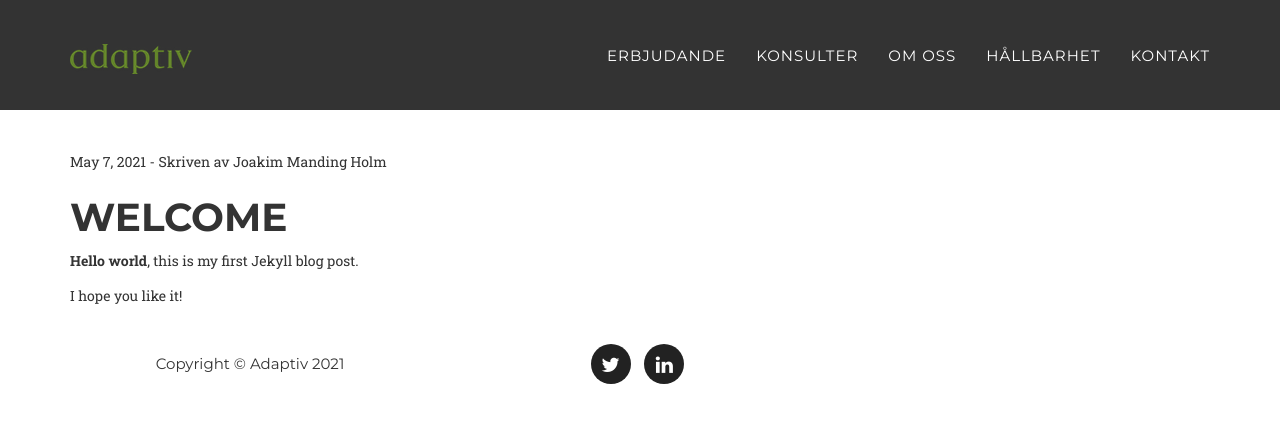
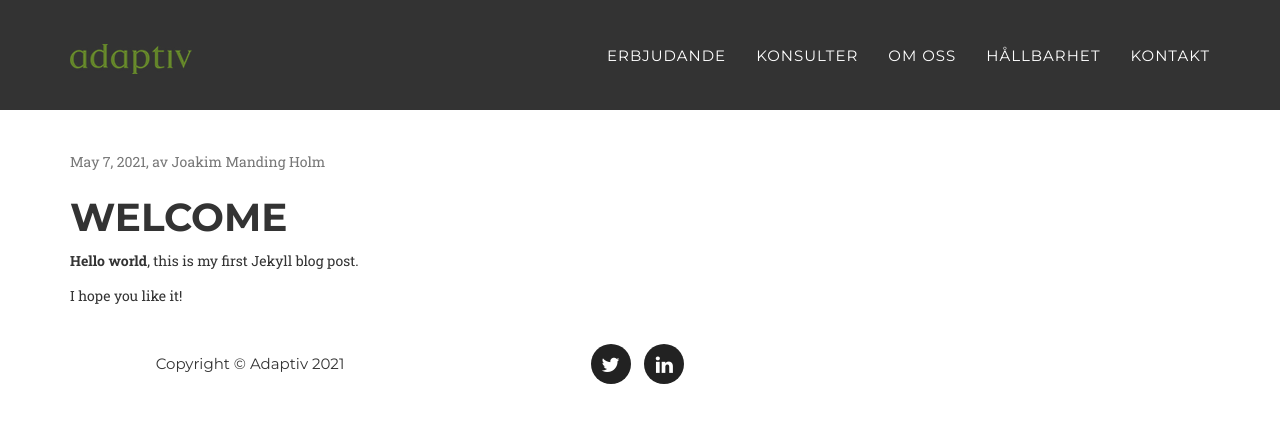
Before and after one commit to adaptiv/adaptiv_agency, a Jekyll site: the page built from _posts/2021-05-07-first-post.md, in a window 1280 px wide. Shown: the top 423 px of the page. Built offline with Jekyll 4.4.1, drawn with Linux system fonts in a browser that asks for light colours; some web fonts are replaced.

Commit message:
Style change

```diff
--- a/_layouts/post.html
+++ b/_layouts/post.html
@@ -1,5 +1,7 @@
 ---
 layout: default
 ---
-<p>{{ page.date | date: "%b %-d, %Y" }} - Skriven av {{ page.author }}</p>
-{{ content }}
+<div class="post">
+  <p class="post-intro">{{ page.date | date: "%b %-d, %Y" }}, av {{ page.author }}</p>
+  {{ content }}
+</div>
--- a/_layouts/style.css
+++ b/_layouts/style.css
@@ -11,3 +11,7 @@ a.dark:focus,
 a.dark:active {
     color: #999;
 }
+
+.post p.post-intro {
+  color: #{{ site.data.template.color.muted }};
+}
```
